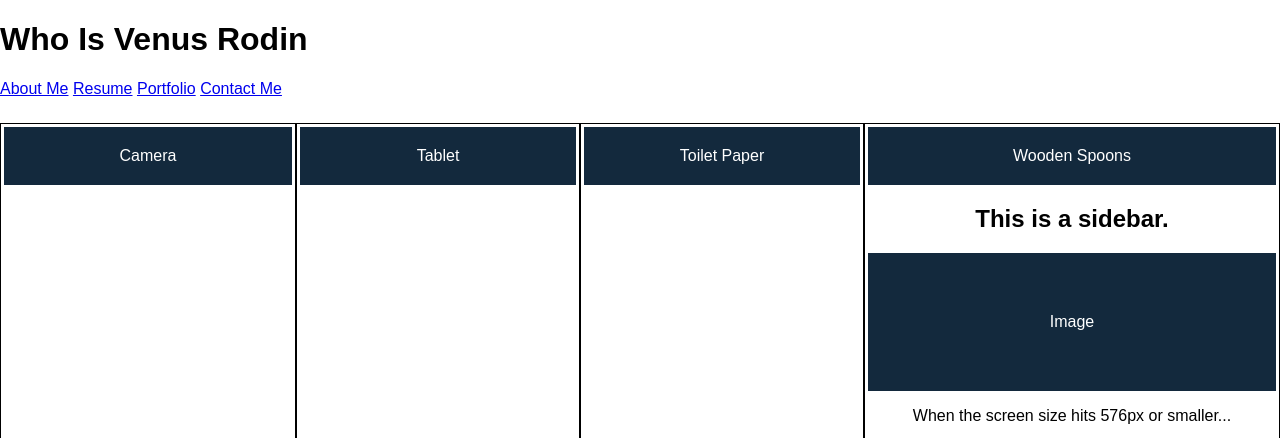
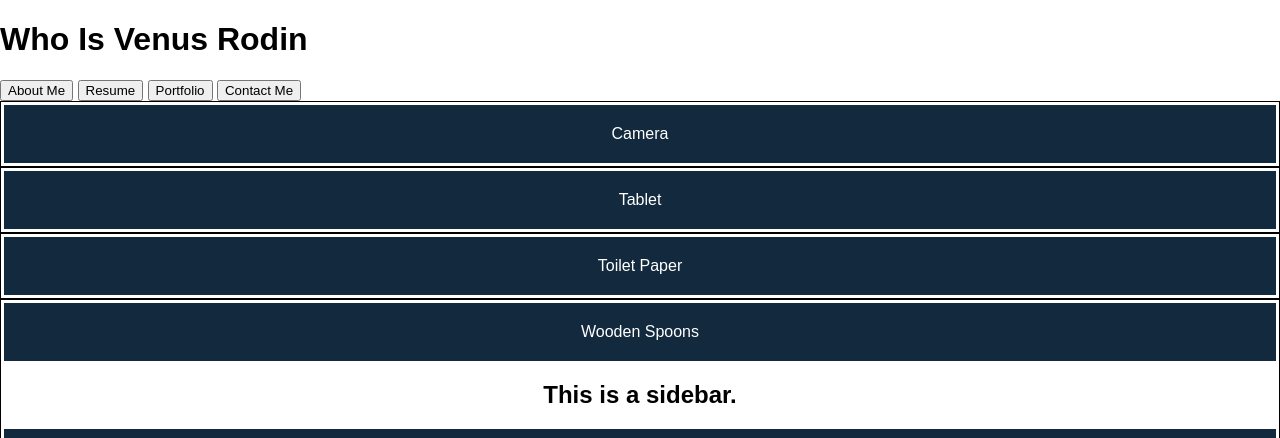
Before and after one commit to VenusViolet/CSS-Focused-Webpage, a plain HTML site: page index.html in a window 1280 px wide. Shown: the top 438 px of the page. Drawn offline with Linux system fonts and the light colour scheme.

Commit message:
Added buttons to header

```diff
--- a/index.html
+++ b/index.html
@@ -10,11 +10,10 @@
 
     <header>
       <h1>Who Is Venus Rodin</h1>
-      <nav>
-        <a href="#">About Me</a>
-        <a href="#">Resume</a>
-        <a href="#">Portfolio</a>
-        <a href="#">Contact Me</a>
+      <nav><button>About Me</button>
+        <button>Resume</button>
+        <button>Portfolio</button>
+        <button>Contact Me</button>
       </nav>
     </header>
          <main>
@@ -44,12 +43,13 @@
         <p>..all of the image placeholders will change colors!</p>
         <br />
         <h2>But the real problem is...</h2>
-        <div class="sample-img">Image</div>
+
         <p>
           What are we going to do about the sidebar and body columns becoming
           squished on a smaller screen?
         </p>
       </section>
+
     </main>
 
 
--- a/style.css
+++ b/style.css
@@ -5,12 +5,10 @@
   body {
     font-family: Arial;
     margin: 0;
-  }
-
-  main {
     display: flex;
-    flex-wrap: wrap;
-    margin-top: 2%;
+    flex-direction: column;
+    min-height: 100vh;
+    justify-content: flex-start;
   }
 
   .main-header {
@@ -33,10 +31,6 @@
     padding: 20px;
     background: #13293d;
     color: #fff;
-  }
-
-  .card.camera {
-    flex: 20px;
   }
 
   .sample-img { padding: 60px;
@@ -114,6 +108,7 @@
       }
         img {
            width: 100%
+
         }
 
     div {
@@ -121,3 +116,12 @@
       padding: 10px;
       margin: 10px;
     }
+
+    .button {
+        width: 250px;
+        margin: 0 .5%;
+        font-size: 200%;
+        color: #13293d;
+        background-color: #fff;
+        border: 3px solid #13293d;
+      }
```
